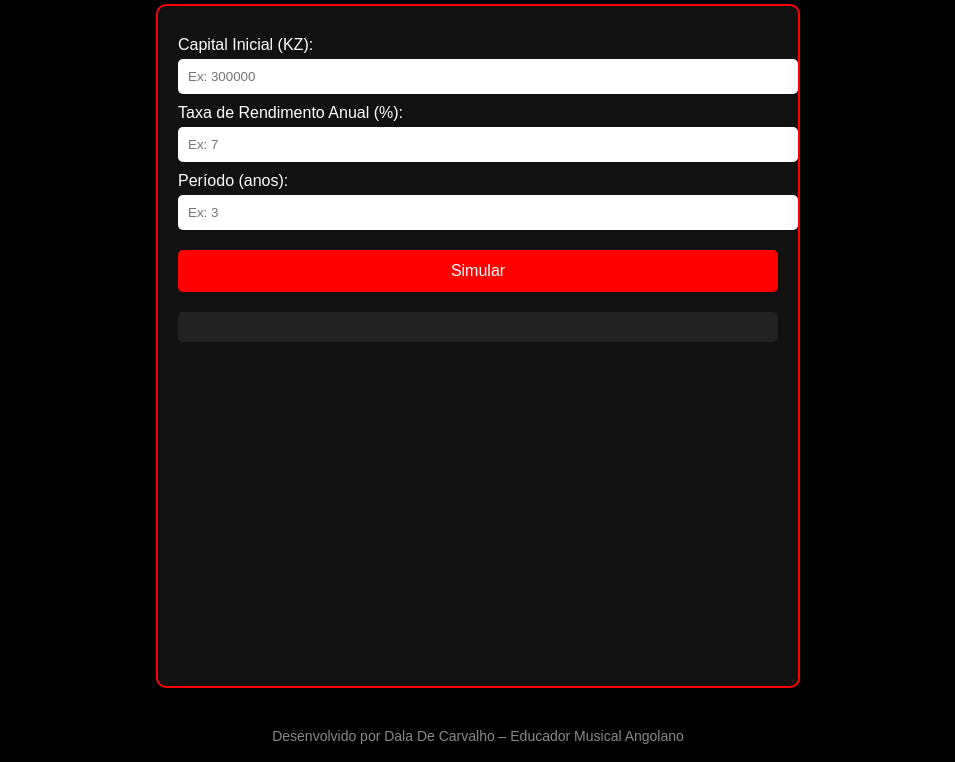
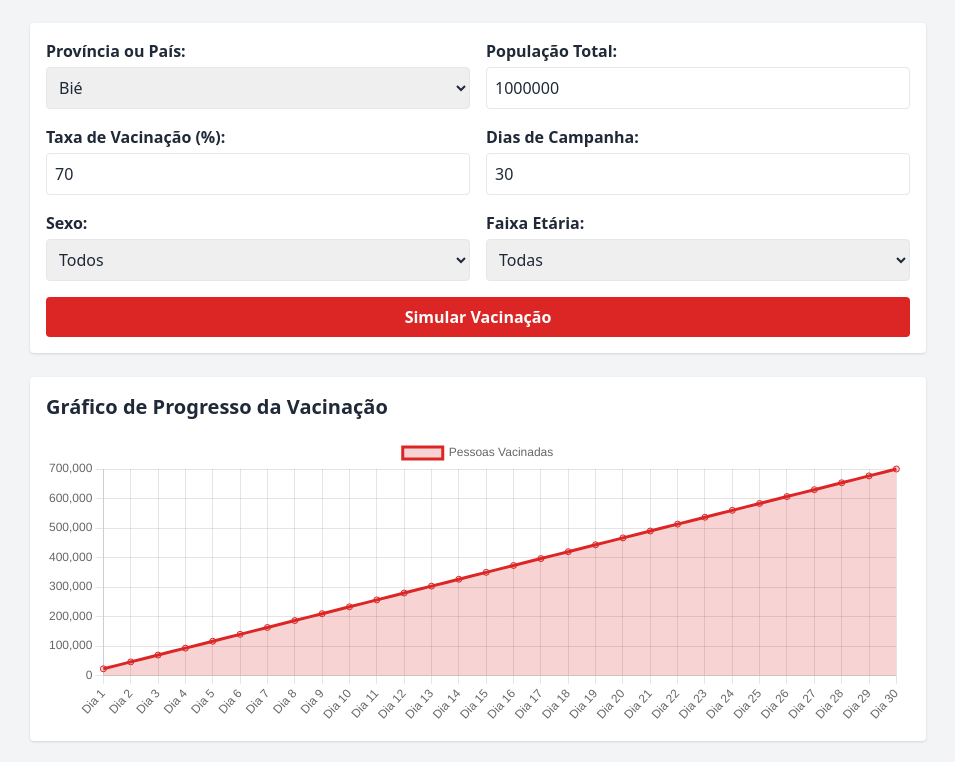
Before and after one commit to Dala35/SIMULADOR-KUALA-, a plain HTML site: page index.html in a window 1280 px wide. Shown: the part 97-859 px from the top of the page, without its empty margins (162-1117 px from the left). Drawn offline with nearby package versions, Linux system fonts and the light colour scheme.

Commit message:
Update index.html

```diff
--- a/index.html
+++ b/index.html
@@ -2,153 +2,152 @@
 <html lang="pt">
 <head>
   <meta charset="UTF-8">
-  <meta name="viewport" content="width=device-width, initial-scale=1">
-  <title>Simulador BODIVA</title>
-  <style>
-    body {
-      font-family: Arial, sans-serif;
-      background: #000;
-      color: #fff;
-      margin: 0;
-      padding: 20px;
-    }
+  <meta name="viewport" content="width=device-width, initial-scale=1.0">
+  <title>VacTrack Angola</title>
+  <script src="https://cdn.jsdelivr.net/npm/chart.js"></script>
+  <script src="https://cdn.tailwindcss.com"></script>
+</head>
+<body class="bg-gray-100 text-gray-800 p-4">
+  <div class="max-w-4xl mx-auto space-y-6">
+    <h1 class="text-3xl font-bold text-center text-red-600">VacTrack Angola</h1>
+    <p class="text-center text-sm text-gray-600">Simulador educativo, de planeamento e apresentação de campanhas de vacinação.</p>
 
-    h1 {
-      color: #FFCC00;
-      text-align: center;
-    }
+    <!-- Controles -->
+    <div class="bg-white p-4 rounded shadow space-y-4">
+      <div class="grid grid-cols-1 sm:grid-cols-2 gap-4">
+        <div>
+          <label class="block mb-1 font-semibold">Província ou País:</label>
+          <select id="region" class="w-full p-2 border rounded">
+            <option>Bié</option>
+            <option>Luanda</option>
+            <option>Huambo</option>
+            <option>Benguela</option>
+            <option>Outros</option>
+          </select>
+        </div>
+        <div>
+          <label class="block mb-1 font-semibold">População Total:</label>
+          <input type="number" id="population" value="1000000" class="w-full p-2 border rounded">
+        </div>
+        <div>
+          <label class="block mb-1 font-semibold">Taxa de Vacinação (%):</label>
+          <input type="number" id="vaccinationRate" value="70" class="w-full p-2 border rounded">
+        </div>
+        <div>
+          <label class="block mb-1 font-semibold">Dias de Campanha:</label>
+          <input type="number" id="days" value="30" class="w-full p-2 border rounded">
+        </div>
+        <div>
+          <label class="block mb-1 font-semibold">Sexo:</label>
+          <select id="gender" class="w-full p-2 border rounded">
+            <option>Todos</option>
+            <option>Masculino</option>
+            <option>Feminino</option>
+          </select>
+        </div>
+        <div>
+          <label class="block mb-1 font-semibold">Faixa Etária:</label>
+          <select id="ageGroup" class="w-full p-2 border rounded">
+            <option>Todas</option>
+            <option>0-5 anos</option>
+            <option>6-17 anos</option>
+            <option>18-59 anos</option>
+            <option>60+ anos</option>
+          </select>
+        </div>
+      </div>
 
-    .container {
-      max-width: 600px;
-      margin: auto;
-      background: #111;
-      padding: 20px;
-      border-radius: 10px;
-      border: 2px solid #FF0000;
-    }
+      <button onclick="simulate()" class="mt-4 w-full bg-red-600 hover:bg-red-700 text-white p-2 rounded font-semibold">
+        Simular Vacinação
+      </button>
+    </div>
 
-    label {
-      display: block;
-      margin-top: 10px;
-    }
+    <!-- Resultados -->
+    <div class="bg-white p-4 rounded shadow">
+      <h2 class="text-xl font-semibold mb-4">Gráfico de Progresso da Vacinação</h2>
+      <canvas id="chart" height="100"></canvas>
+    </div>
 
-    input {
-      width: 100%;
-      padding: 10px;
-      margin-top: 5px;
-      border: none;
-      border-radius: 5px;
-    }
+    <div class="bg-white p-4 rounded shadow">
+      <h2 class="text-xl font-semibold mb-2">Resumo da Simulação</h2>
+      <div id="summary" class="text-sm text-gray-700"></div>
+    </div>
 
-    button {
-      margin-top: 20px;
-      background-color: #FF0000;
-      color: white;
-      padding: 12px;
-      border: none;
-      width: 100%;
-      border-radius: 5px;
-      font-size: 16px;
-      cursor: pointer;
-    }
-
-    #resultado {
-      margin-top: 20px;
-      background: #222;
-      padding: 15px;
-      border-radius: 5px;
-    }
-
-    canvas {
-      margin-top: 20px;
-    }
-
-    footer {
-      text-align: center;
-      margin-top: 40px;
-      font-size: 14px;
-      color: #888;
-    }
-  </style>
-</head>
-<body>
-
-  <h1>Simulador de Investimentos BODIVA 🇦🇴</h1>
-
-  <div class="container">
-    <label>Capital Inicial (KZ):</label>
-    <input type="number" id="capital" placeholder="Ex: 300000">
-
-    <label>Taxa de Rendimento Anual (%):</label>
-    <input type="number" id="taxa" placeholder="Ex: 7">
-
-    <label>Período (anos):</label>
-    <input type="number" id="anos" placeholder="Ex: 3" max="5">
-
-    <button onclick="simular()">Simular</button>
-
-    <div id="resultado"></div>
-
-    <canvas id="grafico" width="600" height="300"></canvas>
+    <footer class="text-center text-xs text-gray-500 mt-6">
+      Criado por Dala De Carvalho ✊🏽 | VacTrack Angola – 2025
+    </footer>
   </div>
 
-  <footer>
-    Desenvolvido por Dala De Carvalho – Educador Musical Angolano
-  </footer>
+  <script>
+    let chart;
 
-  <script src="https://cdn.jsdelivr.net/npm/chart.js"></script>
-  <script>
-    function simular() {
-      const capital = parseFloat(document.getElementById('capital').value);
-      const taxa = parseFloat(document.getElementById('taxa').value) / 100;
-      const anos = parseInt(document.getElementById('anos').value);
+    function simulate() {
+      const population = parseInt(document.getElementById("population").value);
+      const rate = parseFloat(document.getElementById("vaccinationRate").value) / 100;
+      const days = parseInt(document.getElementById("days").value);
+      const region = document.getElementById("region").value;
+      const gender = document.getElementById("gender").value;
+      const ageGroup = document.getElementById("ageGroup").value;
 
-      if (isNaN(capital) || isNaN(taxa) || isNaN(anos)) {
-        alert("Por favor, preencha todos os campos corretamente.");
-        return;
+      const totalToVaccinate = Math.round(population * rate);
+      const dailyVaccination = Math.round(totalToVaccinate / days);
+
+      let data = [];
+      let labels = [];
+      for (let i = 1; i <= days; i++) {
+        data.push(Math.min(i * dailyVaccination, totalToVaccinate));
+        labels.push("Dia " + i);
       }
 
-      let montantes = [];
-      let labels = [];
-      let valorAtual = capital;
-
-      for (let i = 1; i <= anos; i++) {
-        valorAtual *= (1 + taxa);
-        montantes.push(valorAtual.toFixed(2));
-        labels.push(`Ano ${i}`);
-      }
-
-      document.getElementById('resultado').innerHTML =
-        `<strong>Valor final após ${anos} anos:</strong> <br><h2>${valorAtual.toFixed(2)} KZ</h2>`;
-
-      // Exibir gráfico
-      const ctx = document.getElementById('grafico').getContext('2d');
-      if (window.grafico) window.grafico.destroy(); // limpa gráfico anterior
-
-      window.grafico = new Chart(ctx, {
+      // Atualizar gráfico
+      if (chart) chart.destroy();
+      const ctx = document.getElementById("chart").getContext("2d");
+      chart = new Chart(ctx, {
         type: 'line',
         data: {
           labels: labels,
           datasets: [{
-            label: 'Projeção do Investimento',
-            data: montantes,
-            borderColor: '#FFCC00',
-            backgroundColor: '#FF000033',
+            label: "Pessoas Vacinadas",
+            data: data,
+            borderColor: "#dc2626",
+            backgroundColor: "rgba(220, 38, 38, 0.2)",
             fill: true,
-            tension: 0.2
+            tension: 0.4
           }]
         },
         options: {
+          responsive: true,
           plugins: {
-            legend: { labels: { color: "#fff" } }
+            legend: { display: true }
           },
           scales: {
-            x: { ticks: { color: "#fff" } },
-            y: { ticks: { color: "#fff" } }
+            y: {
+              beginAtZero: true,
+              ticks: {
+                callback: function(value) {
+                  return value.toLocaleString();
+                }
+              }
+            }
           }
         }
       });
+
+      // Atualizar resumo
+      document.getElementById("summary").innerHTML = `
+        <p><strong>Região:</strong> ${region}</p>
+        <p><strong>População:</strong> ${population.toLocaleString()} pessoas</p>
+        <p><strong>Taxa de Vacinação:</strong> ${(rate * 100).toFixed(1)}%</p>
+        <p><strong>Total Esperado de Vacinados:</strong> ${totalToVaccinate.toLocaleString()}</p>
+        <p><strong>Campanha de:</strong> ${days} dias</p>
+        <p><strong>Vacinação Média por Dia:</strong> ${dailyVaccination.toLocaleString()} pessoas</p>
+        <p><strong>Sexo:</strong> ${gender}</p>
+        <p><strong>Faixa Etária:</strong> ${ageGroup}</p>
+      `;
     }
+
+    // Simular automaticamente ao carregar
+    window.onload = simulate;
   </script>
 </body>
 </html>
```
